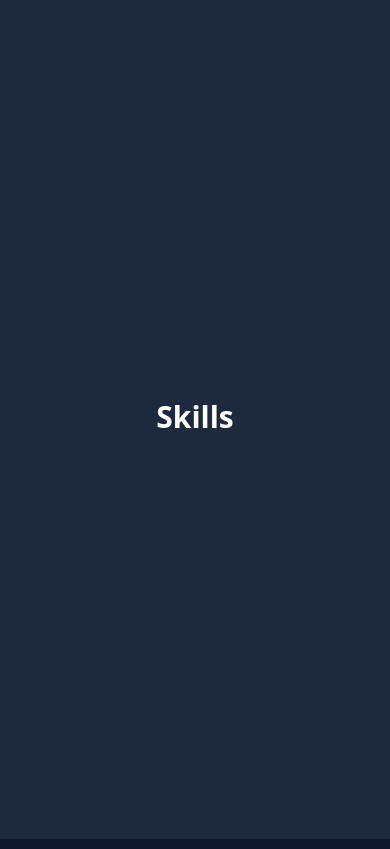
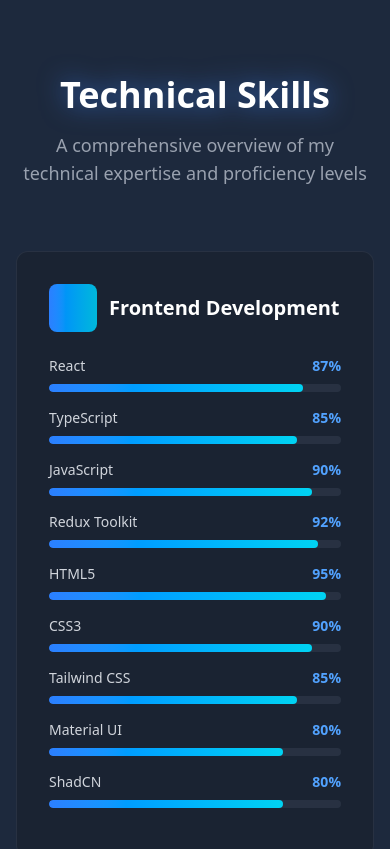
Before and after one commit to VAIBHAVMATHUR137/Portfolio, a React (Vite) app: page / in a window 390 px wide. Shown: the part 4700-5549 px from the top of the page. Built offline with nearby package versions, Linux system fonts and the light colour scheme.

Commit message:
Finished the skills section

```diff
--- a/src/App.tsx
+++ b/src/App.tsx
@@ -2,6 +2,7 @@
 import HeroSection from "./components/HeroSection";
 import Navbar from "./components/Navbar";
 import ProjectSection from "./components/ProjectSection";
+import SkillsSection from "./components/SkillSection";
 
 function App() {
   return (
@@ -30,9 +31,9 @@
 
         <section
           id="skills"
-          className="h-screen flex items-center justify-center bg-slate-800"
+          className="min-h-screen flex items-center justify-center bg-slate-800"
         >
-          <h2 className="text-3xl font-bold text-white">Skills</h2>
+          <SkillsSection/>
         </section>
         <section
           id="contact"
--- /dev/null
+++ b/src/components/SkillSection.tsx
@@ -0,0 +1,178 @@
+"use client"
+
+import { motion } from "framer-motion"
+import { Code, Globe, Server, Wrench } from "lucide-react"
+
+const skillCategories = [
+  {
+    title: "Frontend Development",
+    icon: <Globe className="w-6 h-6" />,
+    color: "from-blue-500 to-cyan-500",
+    skills: [
+      { name: "React", level: 87 },
+      { name: "TypeScript", level: 85 },
+      { name: "JavaScript", level: 90 },
+      { name: "Redux Toolkit", level: 92 },
+      { name: "HTML5", level: 95 },
+      { name: "CSS3", level: 90 },
+      { name: "Tailwind CSS", level: 85 },
+      { name: "Material UI", level: 80 },
+      { name: "ShadCN", level: 80 }
+
+    ],
+  },
+  {
+    title: "Backend Development",
+    icon: <Server className="w-6 h-6" />,
+    color: "from-green-500 to-emerald-500",
+    skills: [
+      { name: "Node.js", level: 85 },
+      { name: "Express.js", level: 80 },
+      { name: "MongoDB", level: 82 },
+      { name: "JWT Auth", level: 85 },
+      { name: "REST APIs", level: 88 },
+      { name: "AsyncThunk", level: 85 },
+    ],
+  },
+  {
+    title: "Tools & Technologies",
+    icon: <Wrench className="w-6 h-6" />,
+    color: "from-purple-500 to-pink-500",
+    skills: [
+      { name: "Git", level: 90 },
+      { name: "GitHub", level: 88 },
+      { name: "VS Code", level: 95 },
+      { name: "Firebase", level: 75 },
+      { name: "Vercel", level: 80 },
+      { name: "Render", level: 90 }
+    ],
+  },
+  {
+    title: "Programming Languages",
+    icon: <Code className="w-6 h-6" />,
+    color: "from-orange-500 to-red-500",
+    skills: [
+      { name: "JavaScript", level: 95 },
+      { name: "TypeScript", level: 85 },
+
+      { name: "Java", level: 65 },
+    ],
+  },
+]
+
+const SkillBar = ({
+  skill,
+  index,
+  categoryIndex,
+}: { skill: { name: string; level: number }; index: number; categoryIndex: number }) => {
+  return (
+    <div className="mb-4">
+      <div className="flex justify-between items-center mb-2">
+        <span className="text-gray-300 text-sm font-medium">{skill.name}</span>
+        <span className="text-blue-400 text-sm font-semibold">{skill.level}%</span>
+      </div>
+      <div className="w-full bg-gray-700/50 rounded-full h-2 overflow-hidden">
+        <motion.div
+          className="h-full bg-gradient-to-r from-blue-500 to-cyan-400 rounded-full"
+          initial={{ width: 0 }}
+          whileInView={{ width: `${skill.level}%` }}
+          transition={{
+            duration: 1.2,
+            delay: categoryIndex * 0.1 + index * 0.1,
+            ease: "easeOut",
+          }}
+          viewport={{ once: true }}
+        />
+      </div>
+    </div>
+  )
+}
+
+export default function SkillsSection() {
+  return (
+    <section id="skills" className="bg-slate-800 py-20 px-4 sm:px-6 lg:px-8 text-white">
+      <div className="max-w-7xl mx-auto">
+        {/* Header */}
+        <div className="text-center mb-16">
+          <motion.h2
+            className="text-4xl sm:text-5xl font-bold mb-4 drop-shadow-[0_0_12px_rgba(59,130,246,0.6)]"
+            initial={{ opacity: 0, y: 30 }}
+            whileInView={{ opacity: 1, y: 0 }}
+            transition={{ duration: 0.6 }}
+            viewport={{ once: true }}
+          >
+            Technical Skills
+          </motion.h2>
+          <motion.p
+            className="text-gray-400 text-lg max-w-2xl mx-auto"
+            initial={{ opacity: 0, y: 20 }}
+            whileInView={{ opacity: 1, y: 0 }}
+            transition={{ duration: 0.6, delay: 0.2 }}
+            viewport={{ once: true }}
+          >
+            A comprehensive overview of my technical expertise and proficiency levels
+          </motion.p>
+        </div>
+
+        {/* Skills Grid */}
+        <div className="grid md:grid-cols-2 gap-8">
+          {skillCategories.map((category, categoryIndex) => (
+            <motion.div
+              key={category.title}
+              initial={{ opacity: 0, y: 50 }}
+              whileInView={{ opacity: 1, y: 0 }}
+              transition={{ duration: 0.6, delay: categoryIndex * 0.1 }}
+              viewport={{ once: true }}
+              className="bg-[#1a2332] p-8 rounded-xl border border-gray-700/50 hover:border-blue-500/40 transition-all duration-300 hover:shadow-[0_10px_30px_rgba(59,130,246,0.1)]"
+            >
+              {/* Category Header */}
+              <div className="flex items-center gap-3 mb-6">
+                <div className={`p-3 rounded-lg bg-gradient-to-r ${category.color} bg-opacity-20`}>
+                  <div className={`text-transparent bg-clip-text bg-gradient-to-r ${category.color}`}>
+                    {category.icon}
+                  </div>
+                </div>
+                <h3 className="text-xl font-semibold text-white">{category.title}</h3>
+              </div>
+
+              {/* Skills List */}
+              <div className="space-y-4">
+                {category.skills.map((skill, index) => (
+                  <SkillBar key={skill.name} skill={skill} index={index} categoryIndex={categoryIndex} />
+                ))}
+              </div>
+            </motion.div>
+          ))}
+        </div>
+
+        {/* Additional Info */}
+        <motion.div
+          initial={{ opacity: 0, y: 30 }}
+          whileInView={{ opacity: 1, y: 0 }}
+          transition={{ duration: 0.6, delay: 0.4 }}
+          viewport={{ once: true }}
+          className="mt-16 text-center"
+        >
+          <div className="bg-[#1a2332] p-8 rounded-xl border border-gray-700/50 max-w-4xl mx-auto">
+            <h3 className="text-2xl font-semibold text-white mb-4">Keep Upskilling</h3>
+            <p className="text-gray-400 leading-relaxed">
+              I'm constantly expanding my skill set and staying up-to-date with the latest technologies. Currently
+              exploring advanced React patterns, microservices architecture, and cloud technologies to build more
+              scalable and efficient applications.
+            </p>
+            <div className="flex flex-wrap justify-center gap-3 mt-6">
+              {["Next.js", "SocketIO", "Docker", "AWS", "Microservices"].map((tech) => (
+                <span
+                  key={tech}
+                  className="px-3 py-1 bg-blue-500/10 border border-blue-500/20 text-blue-300 text-sm font-medium rounded-full"
+                >
+                  {tech}
+                </span>
+              ))}
+            </div>
+          </div>
+        </motion.div>
+      </div>
+    </section>
+  )
+}
```
Also changed, not shown: src/PersonalDetails.ts (line endings or trailing spaces).
